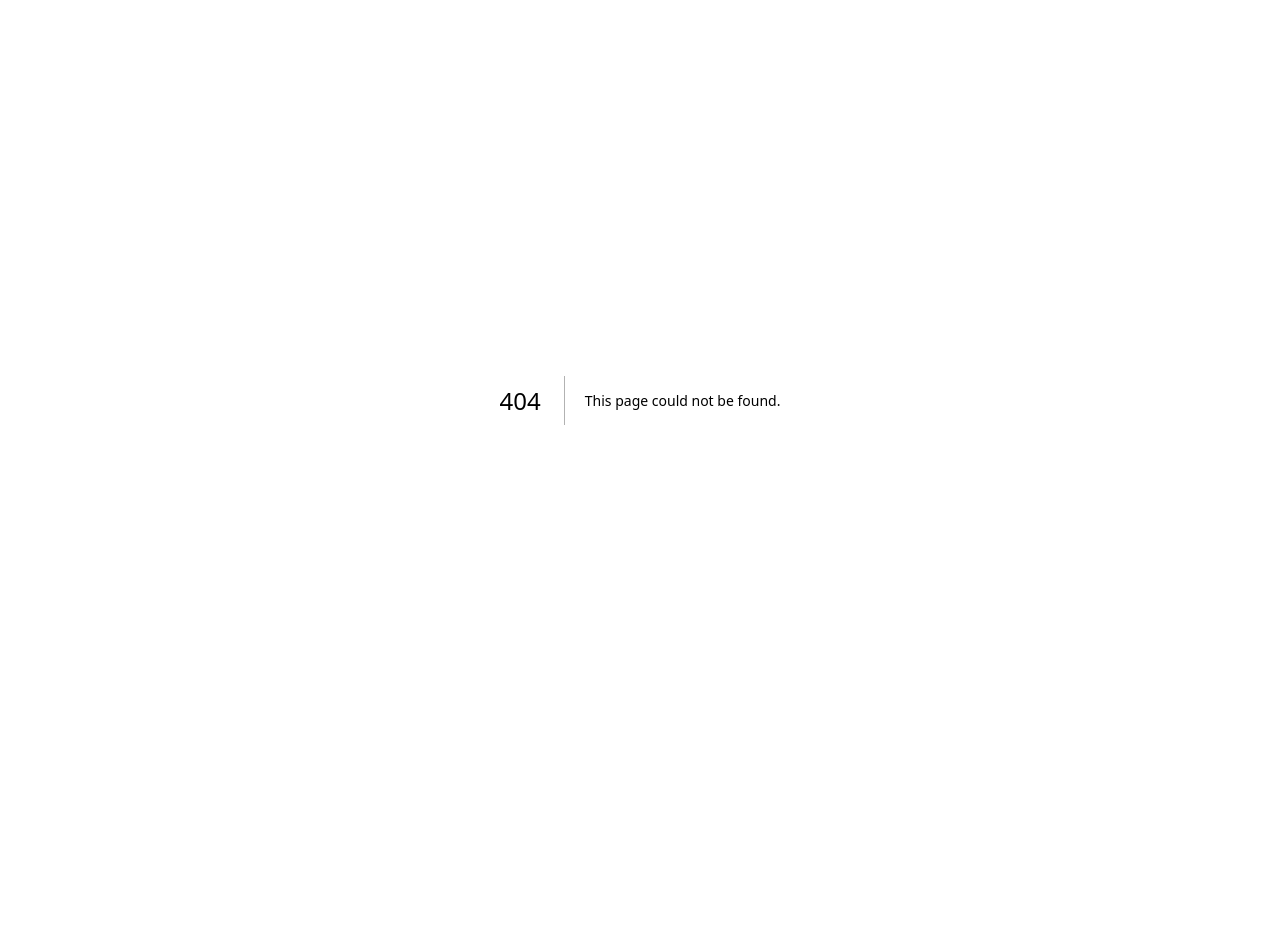
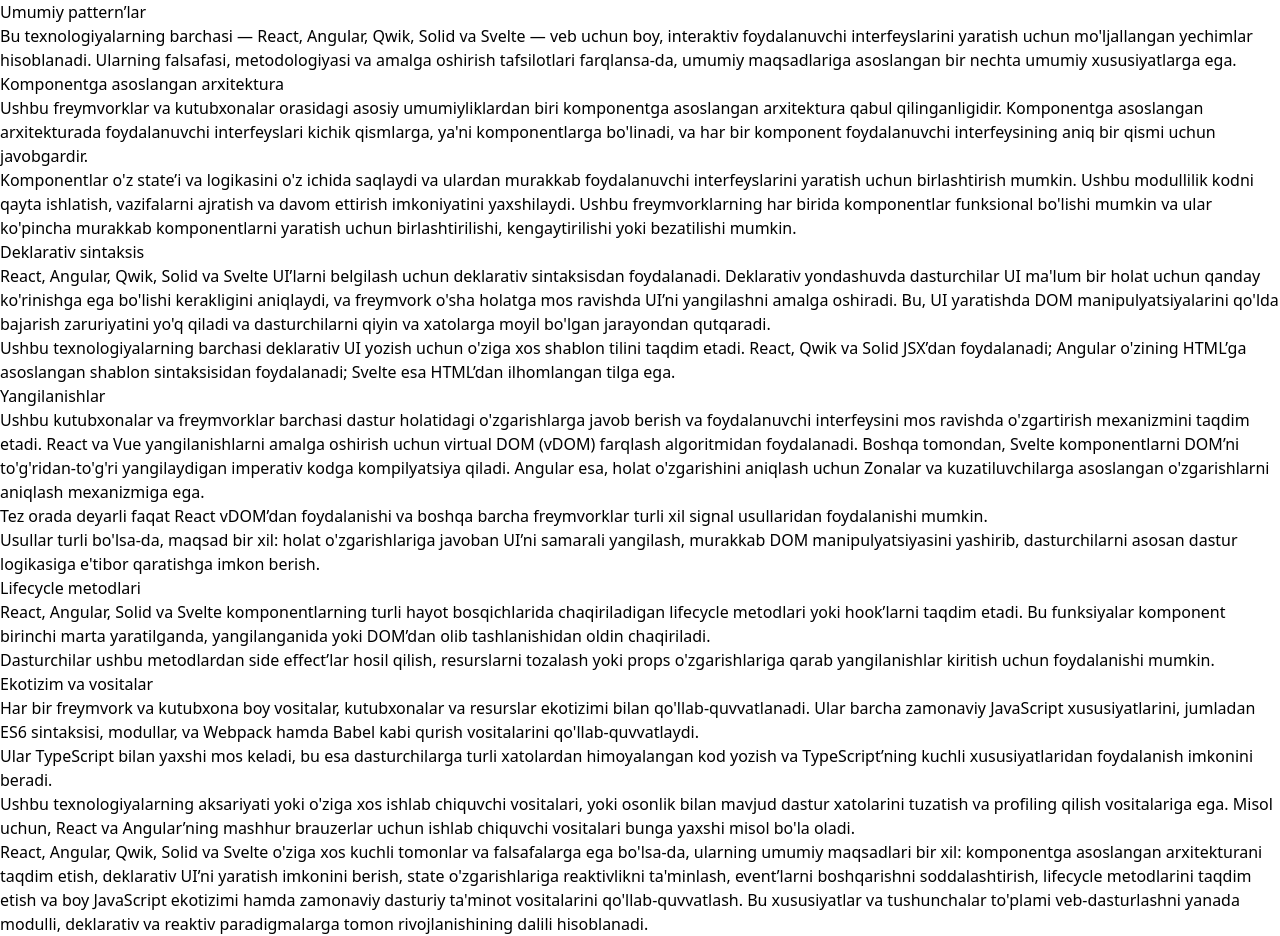
Before and after one commit to RustamovRR/webiston, a Next.js app: page /docs/react/react-alternatives/common-patterns in a window 1280 px wide. Before the commit this address had no page. Before the commit the page ends 800 px from the top, so only its background shows below. Built offline with nearby package versions, Linux system fonts and the light colour scheme.

Commit message:
feat: add 'common-patterns' page

```diff
--- a/src/pages/docs/react/react-alternatives/_meta.json
+++ b/src/pages/docs/react/react-alternatives/_meta.json
@@ -3,5 +3,6 @@
   "angular": "Angular",
   "svelte": "Svelte",
   "solid-js": "Solid.js",
-  "qwik": "Qwik"
+  "qwik": "Qwik",
+  "common-patterns": "Umumiy pattern’lar"
 }
--- /dev/null
+++ b/src/pages/docs/react/react-alternatives/common-patterns.mdx
@@ -0,0 +1,39 @@
+## Umumiy pattern’lar
+
+Bu texnologiyalarning barchasi — React, Angular, Qwik, Solid va Svelte — veb uchun boy, interaktiv foydalanuvchi interfeyslarini yaratish uchun mo'ljallangan yechimlar hisoblanadi. Ularning falsafasi, metodologiyasi va amalga oshirish tafsilotlari farqlansa-da, umumiy maqsadlariga asoslangan bir nechta umumiy xususiyatlarga ega.
+
+
+### Komponentga asoslangan arxitektura
+Ushbu freymvorklar va kutubxonalar orasidagi asosiy umumiyliklardan biri komponentga asoslangan arxitektura qabul qilinganligidir. Komponentga asoslangan arxitekturada foydalanuvchi interfeyslari kichik qismlarga, ya'ni komponentlarga bo'linadi, va har bir komponent foydalanuvchi interfeysining aniq bir qismi uchun javobgardir.
+
+Komponentlar o'z state’i va logikasini o'z ichida saqlaydi va ulardan murakkab foydalanuvchi interfeyslarini yaratish uchun birlashtirish mumkin. Ushbu modullilik kodni qayta ishlatish, vazifalarni ajratish va davom ettirish imkoniyatini yaxshilaydi. Ushbu freymvorklarning har birida komponentlar funksional bo'lishi mumkin va ular ko'pincha murakkab komponentlarni yaratish uchun birlashtirilishi, kengaytirilishi yoki bezatilishi mumkin.
+
+
+### Deklarativ sintaksis
+React, Angular, Qwik, Solid va Svelte UI’larni belgilash uchun deklarativ sintaksisdan foydalanadi. Deklarativ yondashuvda dasturchilar UI ma'lum bir holat uchun qanday ko'rinishga ega bo'lishi kerakligini aniqlaydi, va freymvork o'sha holatga mos ravishda UI’ni yangilashni amalga oshiradi. Bu, UI yaratishda DOM manipulyatsiyalarini qo'lda bajarish zaruriyatini yo'q qiladi va dasturchilarni qiyin va xatolarga moyil bo'lgan jarayondan qutqaradi.
+
+Ushbu texnologiyalarning barchasi deklarativ UI yozish uchun o'ziga xos shablon tilini taqdim etadi. React, Qwik va Solid JSX’dan foydalanadi; Angular o'zining HTML’ga asoslangan shablon sintaksisidan foydalanadi; Svelte esa HTML’dan ilhomlangan tilga ega.
+
+
+### Yangilanishlar
+Ushbu kutubxonalar va freymvorklar barchasi dastur holatidagi o'zgarishlarga javob berish va foydalanuvchi interfeysini mos ravishda o'zgartirish mexanizmini taqdim etadi. React va Vue yangilanishlarni amalga oshirish uchun virtual DOM (vDOM) farqlash algoritmidan foydalanadi. Boshqa tomondan, Svelte komponentlarni DOM’ni to'g'ridan-to'g'ri yangilaydigan imperativ kodga kompilyatsiya qiladi. Angular esa, holat o'zgarishini aniqlash uchun Zonalar va kuzatiluvchilarga asoslangan o'zgarishlarni aniqlash mexanizmiga ega.
+
+Tez orada deyarli faqat React vDOM’dan foydalanishi va boshqa barcha freymvorklar turli xil signal usullaridan foydalanishi mumkin.
+
+Usullar turli bo'lsa-da, maqsad bir xil: holat o'zgarishlariga javoban UI’ni samarali yangilash, murakkab DOM manipulyatsiyasini yashirib, dasturchilarni asosan dastur logikasiga e'tibor qaratishga imkon berish.
+
+
+### Lifecycle metodlari
+React, Angular, Solid va Svelte komponentlarning turli hayot bosqichlarida chaqiriladigan lifecycle metodlari yoki hook’larni taqdim etadi. Bu funksiyalar komponent birinchi marta yaratilganda, yangilanganida yoki DOM’dan olib tashlanishidan oldin chaqiriladi.
+
+Dasturchilar ushbu metodlardan side effect’lar hosil qilish, resurslarni tozalash yoki props o'zgarishlariga qarab yangilanishlar kiritish uchun foydalanishi mumkin.
+
+
+### Ekotizim va vositalar
+Har bir freymvork va kutubxona boy vositalar, kutubxonalar va resurslar ekotizimi bilan qo'llab-quvvatlanadi. Ular barcha zamonaviy JavaScript xususiyatlarini, jumladan ES6 sintaksisi, modullar, va Webpack hamda Babel kabi qurish vositalarini qo'llab-quvvatlaydi.
+
+Ular TypeScript bilan yaxshi mos keladi, bu esa dasturchilarga turli xatolardan himoyalangan kod yozish va TypeScript’ning kuchli xususiyatlaridan foydalanish imkonini beradi.
+
+Ushbu texnologiyalarning aksariyati yoki o'ziga xos ishlab chiquvchi vositalari, yoki osonlik bilan mavjud dastur xatolarini tuzatish va profiling qilish vositalariga ega. Misol uchun, React va Angular’ning mashhur brauzerlar uchun ishlab chiquvchi vositalari bunga yaxshi misol bo'la oladi.
+
+React, Angular, Qwik, Solid va Svelte o'ziga xos kuchli tomonlar va falsafalarga ega bo'lsa-da, ularning umumiy maqsadlari bir xil: komponentga asoslangan arxitekturani taqdim etish, deklarativ UI’ni yaratish imkonini berish, state o'zgarishlariga reaktivlikni ta'minlash, event’larni boshqarishni soddalashtirish, lifecycle metodlarini taqdim etish va boy JavaScript ekotizimi hamda zamonaviy dasturiy ta'minot vositalarini qo'llab-quvvatlash. Bu xususiyatlar va tushunchalar to'plami veb-dasturlashni yanada modulli, deklarativ va reaktiv paradigmalarga tomon rivojlanishining dalili hisoblanadi.
```
